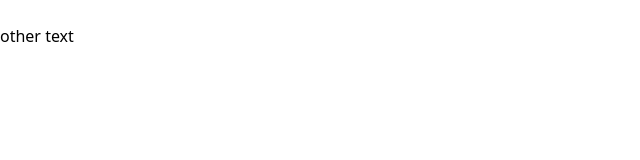
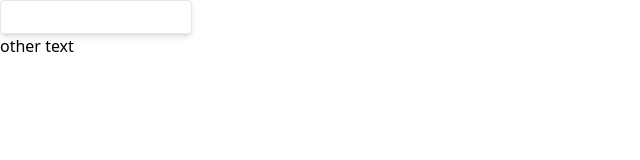
Before and after one commit to b-liva/vue-sandbox, a Vue app: page / in a window 1280 px wide. Shown: the top 160 px of the page, without its empty margins (0-640 px from the left). Built offline with nearby package versions, Linux system fonts and the light colour scheme.

Commit message:
Add border and shadow styles

```diff
--- a/src/components/jlib/AutoComplete.vue
+++ b/src/components/jlib/AutoComplete.vue
@@ -21,12 +21,12 @@ const stringIsEmpty = (str) => {
 
 <template>
   <div class="relative">
-    <input class="border-blue-950" type="text" v-model="searchText" @keyup="search">
-    <div v-show="showItems" class="bg-gray-200 p-4 absolute ">
+    <input class="border border-gray-200 focus:border-gray-400 shadow-md rounded p-1 w-full" type="text" v-model="searchText" @keyup="search">
+    <div v-show="showItems" class="bg-white border-blue-950 shadow-md absolute w-full rounded" @focusout="showItems=false">
       <div
           v-for="d in filteredData"
           @click="handleSelection(d)"
-          class="px-2 cursor-pointer hover:bg-gray-100 rounded"
+          class="cursor-pointer hover:bg-gray-100 rounded pb-0.5 my-1 mx-1 pl-2"
       >{{ d.title }}</div>
     </div>
   </div>
```
